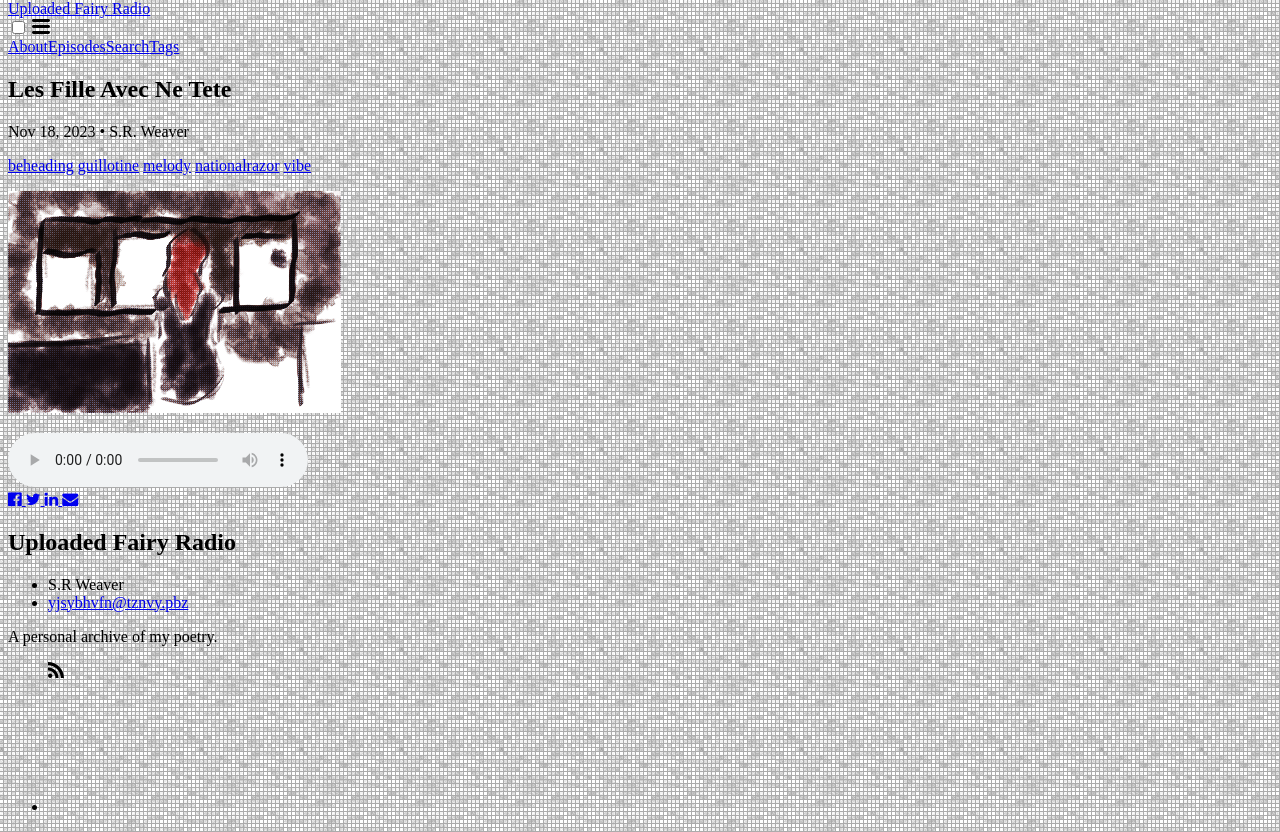
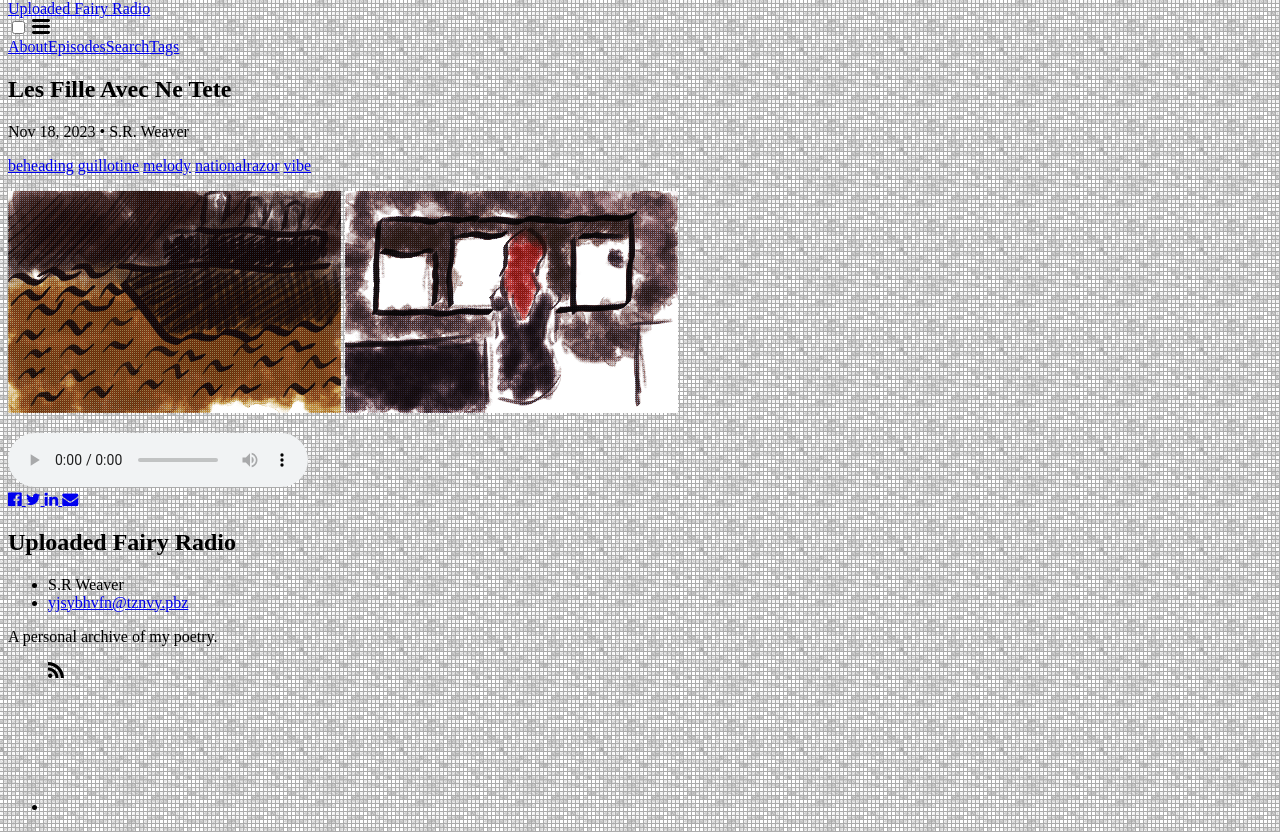
Before and after one commit to LWFlouisa/UploadedFairyRadio, a Jekyll site: the page built from _posts/2023-11-18-o_LeFilleAvecNeTete.md, in a window 1280 px wide. Shown: the part 108-940 px from the top of the page. Built offline with Jekyll 4.4.1, drawn with Linux system fonts in a browser that asks for light colours; our own code applies the rules of GitHub Pages for plain Markdown files.

Commit message:
Update 2023-11-18-o_LeFilleAvecNeTete.md

```diff
--- a/_posts/2023-11-18-o_LeFilleAvecNeTete.md
+++ b/_posts/2023-11-18-o_LeFilleAvecNeTete.md
@@ -3,7 +3,8 @@ title: "Les Fille Avec Ne Tete"
 author: "S.R. Weaver"
 tags: beheading guillotine nationalrazor melody vibe
 ---
-![Window](https://github.com/LWFlouisa/UploadedFairyRadio/blob/main/Images/Panels/Panel3_pixelplaided.png?raw=true)
+![Window1](https://github.com/LWFlouisa/UploadedFairyRadio/blob/main/Images/Panels/Panel1_pixelplaided.png?raw=true)
+![Window3](https://github.com/LWFlouisa/UploadedFairyRadio/blob/main/Images/Panels/Panel3_pixelplaided.png?raw=true)
 
 <audio controls>
   <source src="https://lwflouisa.github.io/UploadedFairyRadio/Audio/LeFilleAvecNeTete.mp3" type="audio/mpeg">
```
